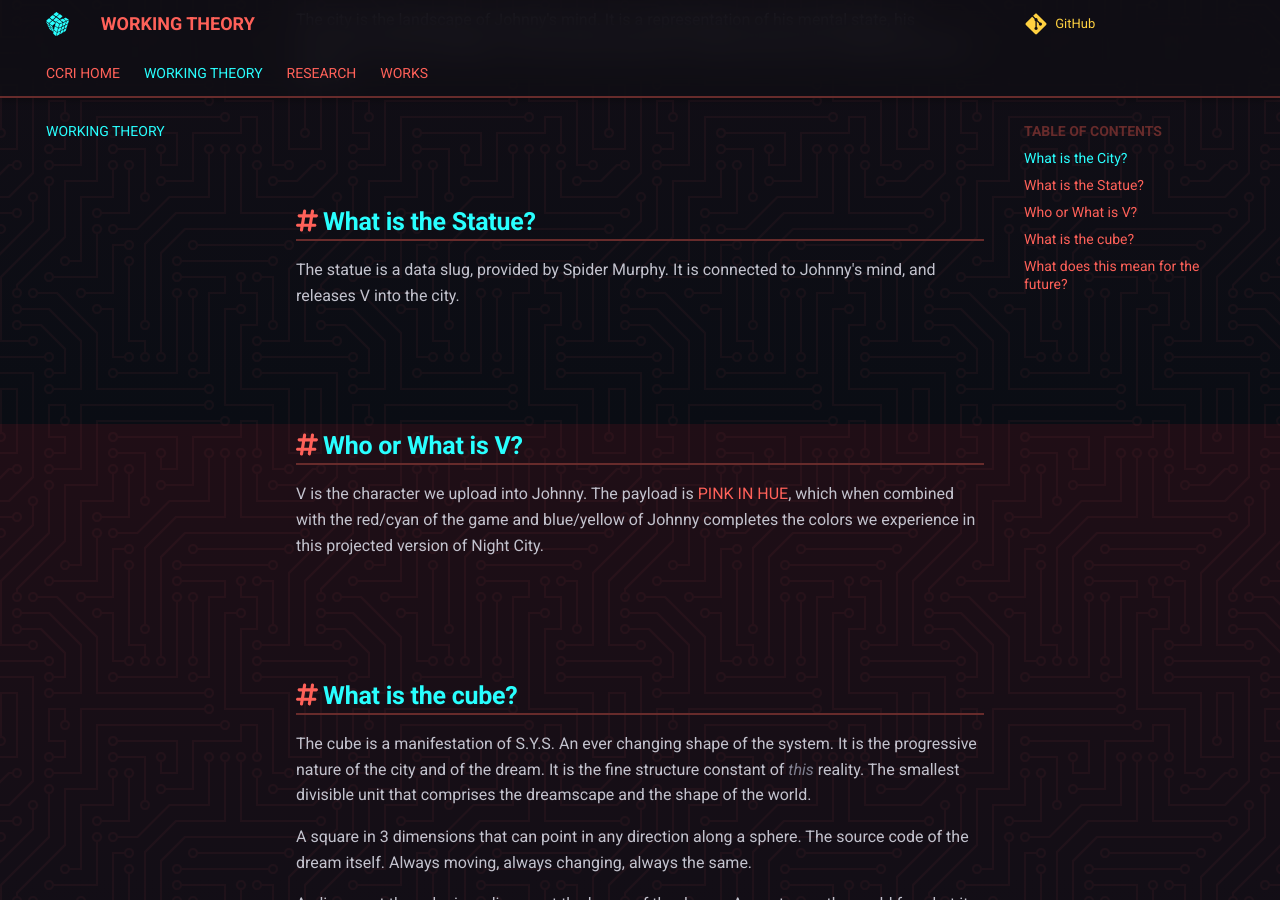
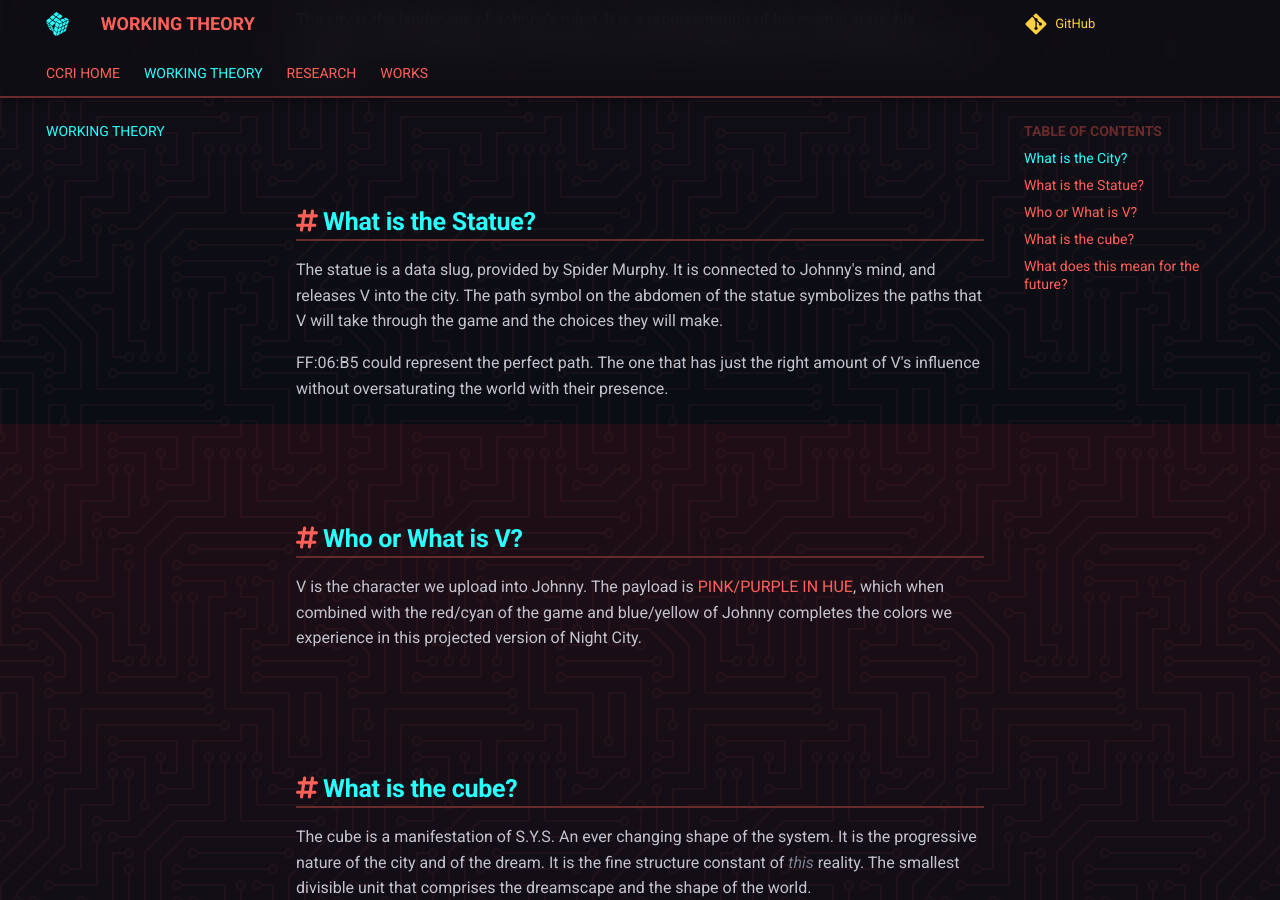
Before and after one commit to Frosthaven/cyberpunk-ff06b5-research, an MkDocs documentation site: the page built from docs/working-theory.md, in a window 1280 px wide and 900 px high, scrolled down 476 px. Built offline with MkDocs 1.6.1 and Material for MkDocs 9.7.7, drawn with Linux system fonts in a browser that asks for light colours; comment, search, counter and statistics services are not loaded.

Commit message:
updated working theory

```diff
--- a/docs/working-theory.md
+++ b/docs/working-theory.md
@@ -1,6 +1,6 @@
 # Working Theory
 
-This is a *working theory* and should not be taken as outright fact. It is based
+This is a _working theory_ and should not be taken as outright fact. It is based
 on a collection of observations and interpretations that are subject to change.
 These observations can be browsed by viewing my [research](Research/Around%20The%20City/alt-cyberspace-mapping.md) pages.
 
@@ -13,11 +13,16 @@ rocker boy, in desperate need of saving.
 ## What is the Statue?
 
 The statue is a data slug, provided by Spider Murphy. It is connected to Johnny's
-mind, and releases V into the city.
+mind, and releases V into the city. The path symbol on the abdomen of the statue
+symbolizes the paths that V will take through the game and the choices they
+will make.
+
+FF:06:B5 could represent the perfect path. The one that has just the right
+amount of V's influence without oversaturating the world with their presence.
 
 ## Who or What is V?
 
-V is the character we upload into Johnny. The payload is [pink in hue](/Research/Around%20The%20City/theory-broken-time/#the-data-lifecycle),
+V is the character we upload into Johnny. The payload is [pink/purple in hue](/Research/Around%20The%20City/theory-broken-time/#the-data-lifecycle),
 which when combined with the red/cyan of the game and blue/yellow of Johnny
 completes the colors we experience in this projected version of Night City.
 
@@ -25,7 +30,7 @@ completes the colors we experience in this projected version of Night City.
 
 The cube is a manifestation of S.Y.S. An ever changing shape of the system. It
 is the progressive nature of the city and of the dream. It is the fine structure
-constant of *this* reality. The smallest divisible unit that comprises the
+constant of _this_ reality. The smallest divisible unit that comprises the
 dreamscape and the shape of the world.
 
 A square in 3 dimensions that can point in any direction along a sphere. The
```
